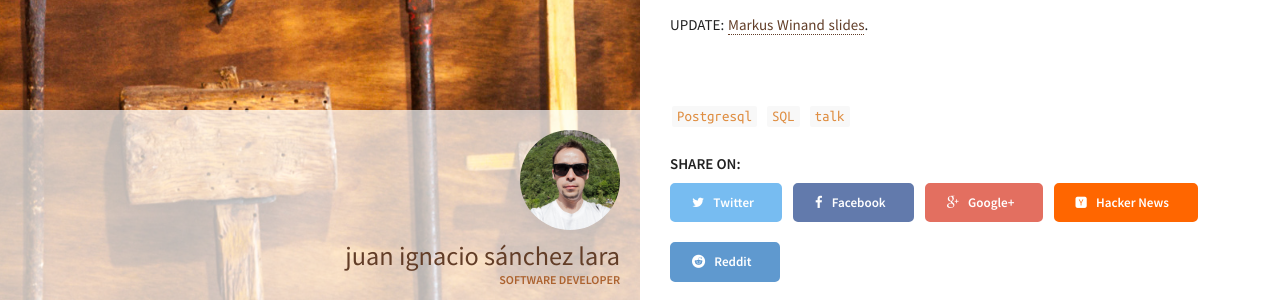
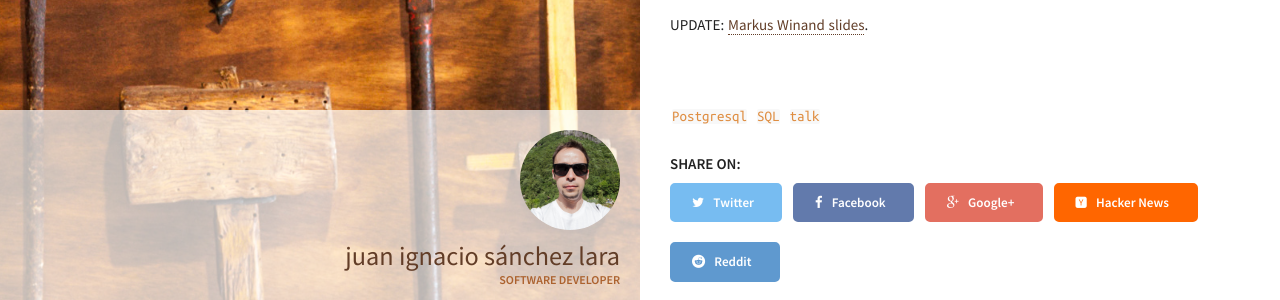
Before and after one commit to juanignaciosl/juanignaciosl.github.io, a Jekyll site: the page built from _posts/2016-06-04-sql-performance-explained-cylicon-valley.md, in a window 1280 px wide. Shown: the part 866-1166 px from the top of the page. Built offline with Jekyll 4.4.1, drawn with Linux system fonts in a browser that asks for light colours.

Commit message:
Code highlight fixes

```diff
--- a/_sass/components/_syntax-highlighting.scss
+++ b/_sass/components/_syntax-highlighting.scss
@@ -15,7 +15,7 @@ pre, code {
 }
 code {
   color: #e96900;
-  padding: 3px 5px;
+  # padding: 3px 5px;
   margin: 0 2px;
   border-radius: 2px;
   white-space: nowrap;
```
